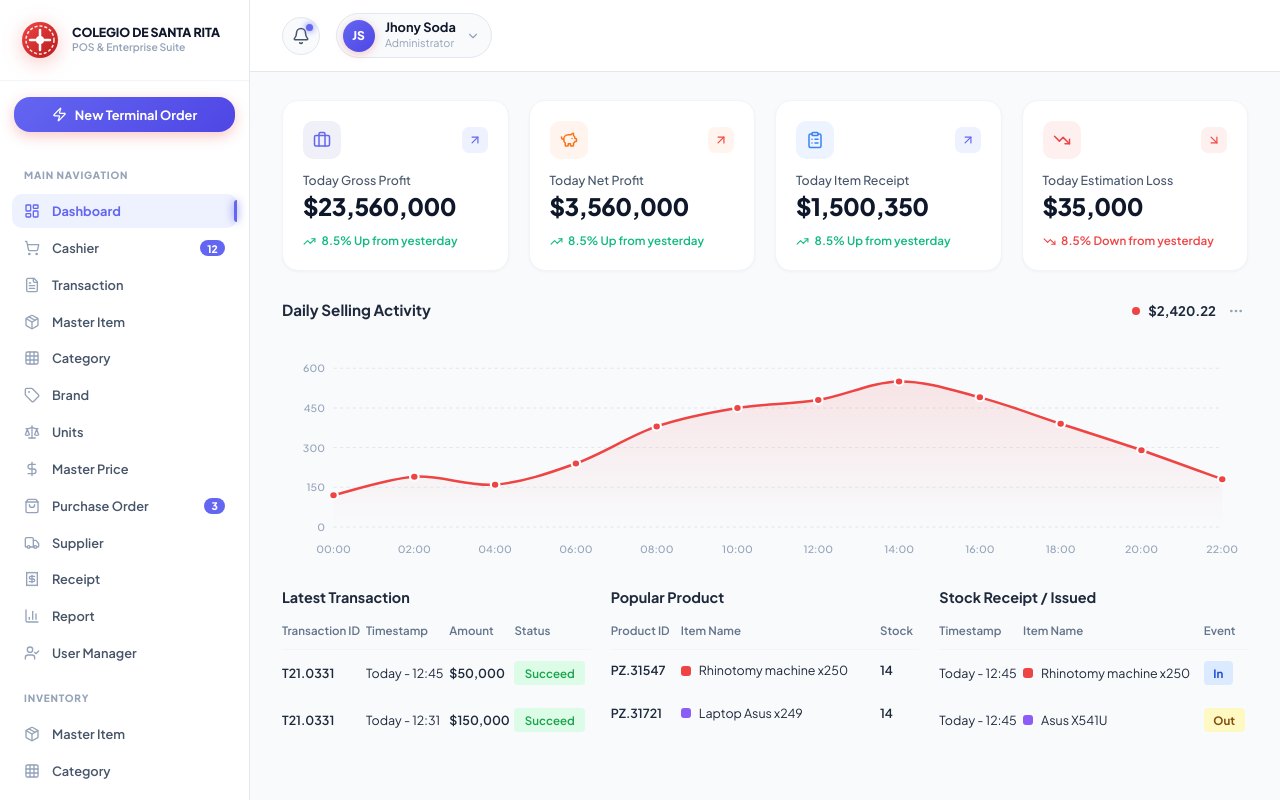
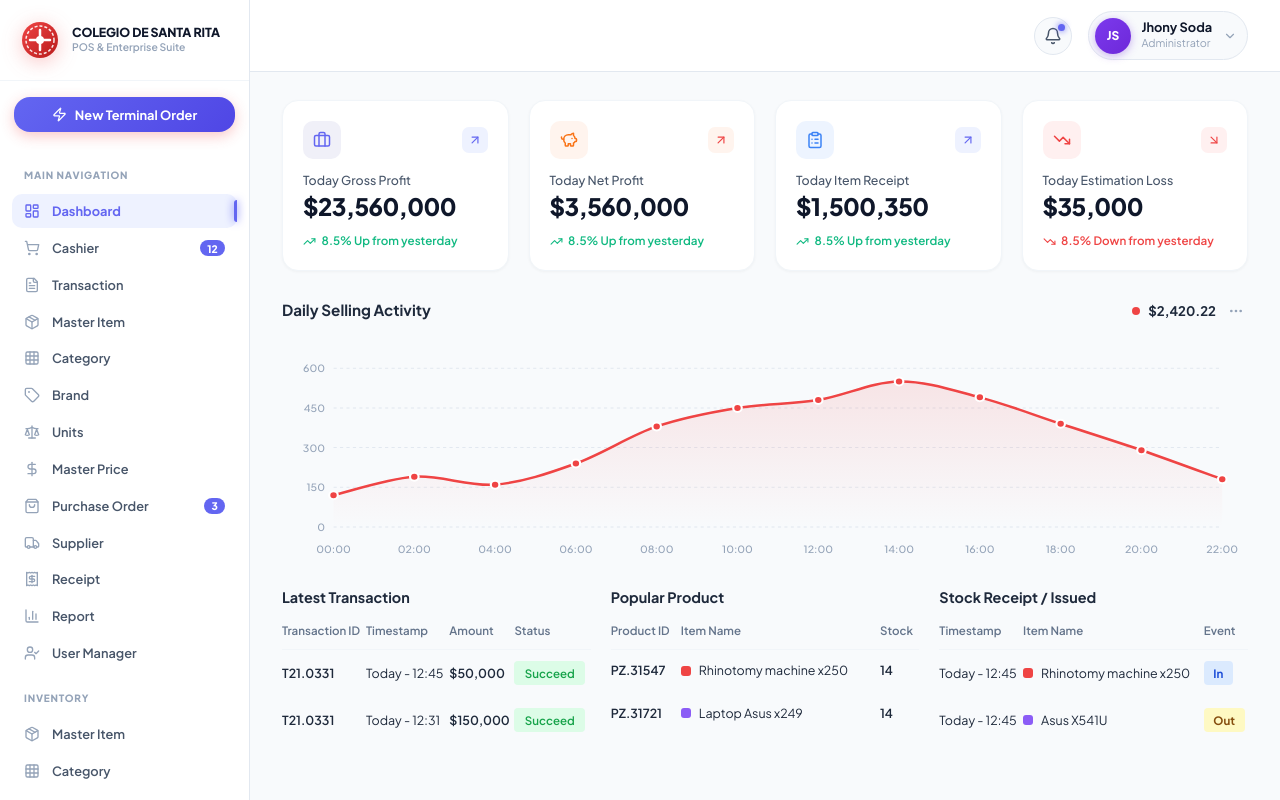
Before and after one commit to priambodogigieh-afk/web-slicing, a Next.js app: page / in a window 1280 px wide. Built offline with nearby package versions, Linux system fonts and the light colour scheme.

Commit message:
fix: move profile pill to top-right, purple avatar

```diff
--- a/src/components/Header.css
+++ b/src/components/Header.css
@@ -4,9 +4,9 @@
   border-bottom: 1px solid var(--border-color);
   display: flex;
   align-items: center;
-  justify-content: space-between;
+  justify-content: flex-end;
   padding: 0 2rem;
-  gap: 1.5rem;
+  gap: 1rem;
   position: sticky;
   top: 0;
   z-index: 20;
@@ -271,17 +271,17 @@
 }
 
 .profile-avatar {
-  width: 32px;
-  height: 32px;
+  width: 36px;
+  height: 36px;
   border-radius: 50%;
-  background: var(--color-primary-gradient);
+  background: linear-gradient(135deg, #7c3aed, #6d28d9);
   color: #ffffff;
   font-size: 0.75rem;
   font-weight: 800;
   display: flex;
   align-items: center;
   justify-content: center;
-  box-shadow: 0 2px 8px rgba(239, 68, 68, 0.3);
+  box-shadow: 0 2px 8px rgba(109, 40, 217, 0.35);
 }
 
 .profile-info {
```
